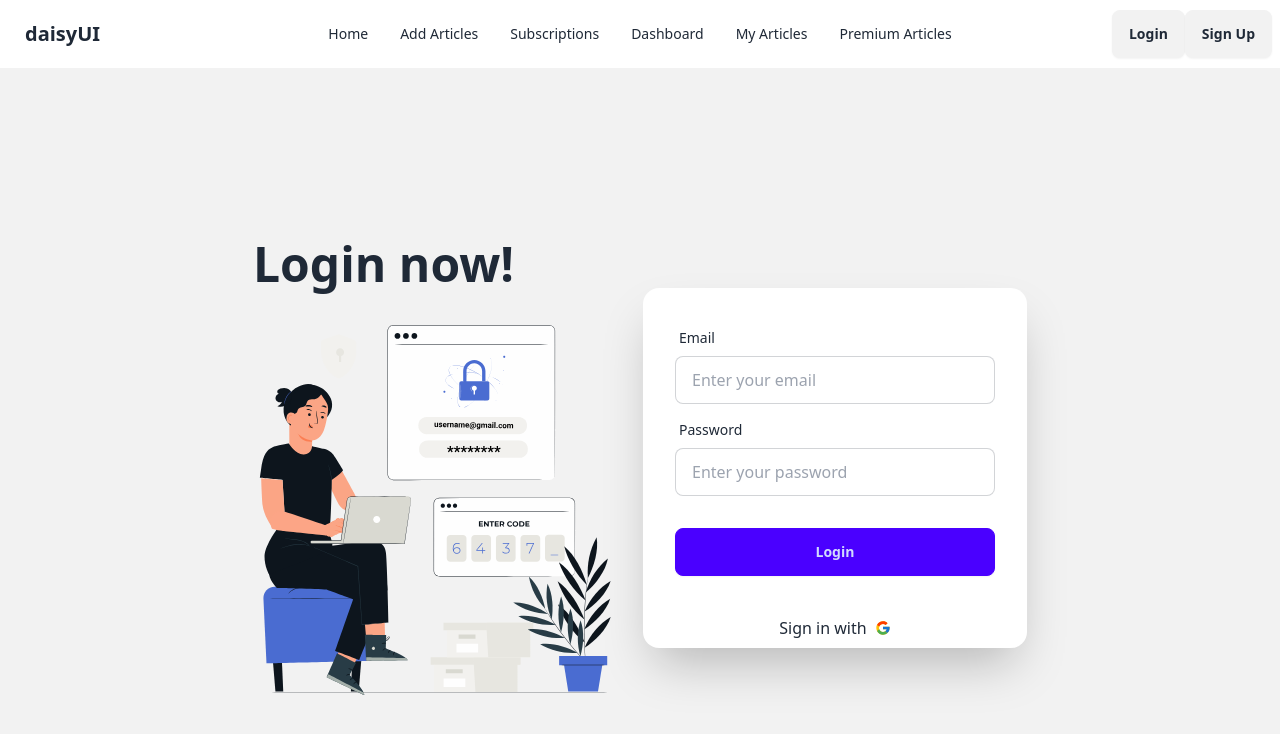
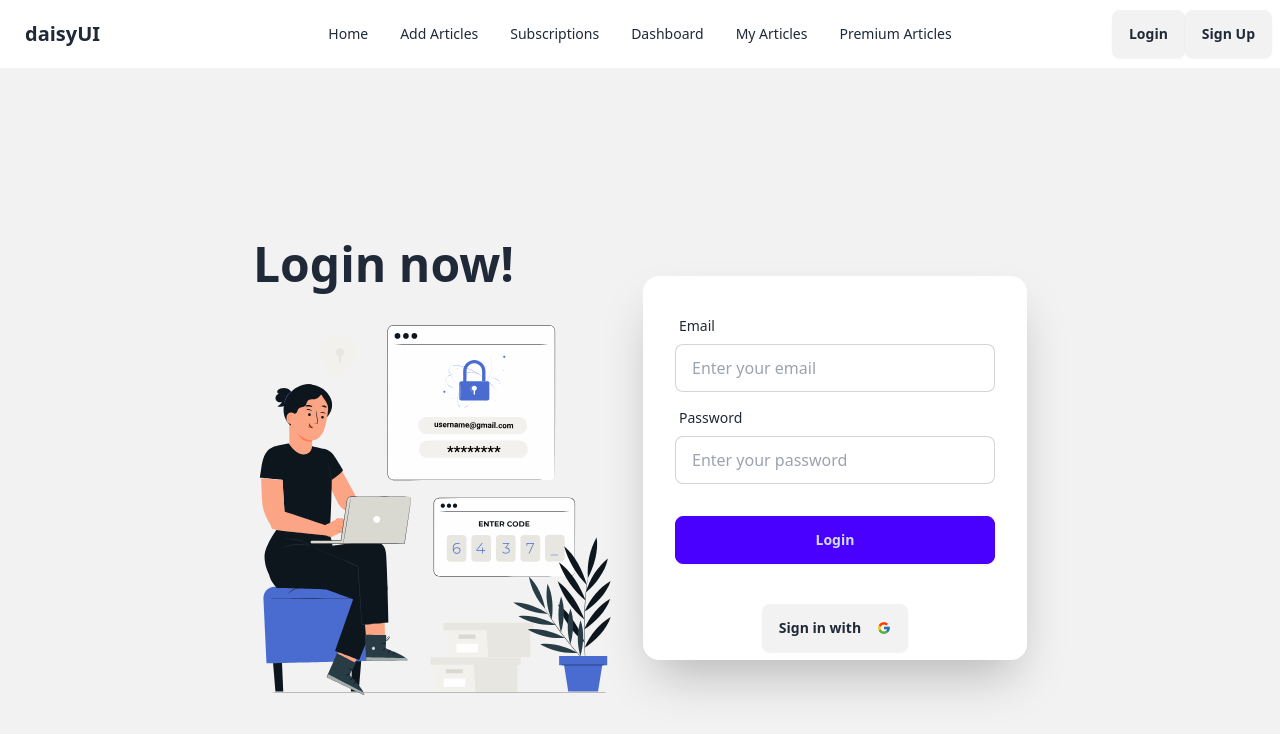
Before and after one commit to Tanvir6184/Daily-BD-, a React (Vite) app: page /login in a window 1280 px wide. Shown: the top 734 px of the page. Built offline with nearby package versions, Linux system fonts and the light colour scheme; no server answers.

Commit message:
google sign in added to the page

```diff
--- /dev/null
+++ b/src/Components/SocialLogin.jsx
@@ -0,0 +1,34 @@
+import React, { useContext } from "react";
+import AuthContext from "../Context/Auth Context/AuthContext";
+import { FcGoogle } from "react-icons/fc";
+import { useNavigate } from "react-router-dom";
+import toast from "react-hot-toast";
+
+const SocialLogin = () => {
+  const { googleSignIn } = useContext(AuthContext);
+  const navigate = useNavigate();
+
+  const handleGoogleSignIn = () => {
+    googleSignIn()
+      .then((result) => {
+        console.log(result.user);
+        toast.success("Google Sign In Successful");
+        navigate("/");
+      })
+      .catch((error) => {
+        console.log(error.message);
+      });
+  };
+
+  return (
+    <div>
+      <p className="mx-auto flex justify-center items-center p-2">
+        <button onClick={handleGoogleSignIn} className="btn">
+          Sign in with <FcGoogle className="ml-2"></FcGoogle>
+        </button>
+      </p>
+    </div>
+  );
+};
+
+export default SocialLogin;
--- a/src/Context/Auth Context/AuthProvider.jsx
+++ b/src/Context/Auth Context/AuthProvider.jsx
@@ -5,7 +5,6 @@ import {
   onAuthStateChanged,
   signInWithEmailAndPassword,
   signOut,
-  updateProfile as firebaseUpdateProfile,
   signInWithPopup,
   GoogleAuthProvider,
   updateProfile,
@@ -13,9 +12,10 @@ import {
 import auth from "../../Firebase/firebase.config";
 
 const AuthProvider = ({ children }) => {
-  const provider = new GoogleAuthProvider();
   const [user, setUser] = useState(null);
   const [loading, setLoading] = useState(true);
+
+  const provider = new GoogleAuthProvider();
 
   const createUser = (email, password) => {
     setLoading(true);
@@ -25,6 +25,11 @@ const AuthProvider = ({ children }) => {
   const login = (email, password) => {
     setLoading(true);
     return signInWithEmailAndPassword(auth, email, password);
+  };
+
+  const googleSignIn = () => {
+    setLoading(true);
+    return signInWithPopup(auth, provider);
   };
 
   const logout = () => {
@@ -58,6 +63,7 @@ const AuthProvider = ({ children }) => {
     login,
     logout,
     ProfileUpdate,
+    googleSignIn,
   };
 
   return (
--- a/src/Pages/Login/Login.jsx
+++ b/src/Pages/Login/Login.jsx
@@ -6,9 +6,10 @@ import loginAnimation from "../../assets/login.json";
 import AuthContext from "../../Context/Auth Context/AuthContext";
 import { useForm } from "react-hook-form";
 import Swal from "sweetalert2";
+import SocialLogin from "../../Components/SocialLogin";
 
 const Login = () => {
-  const { login } = useContext(AuthContext);
+  const { login, googleSignIn } = useContext(AuthContext);
   const location = useLocation();
   const navigate = useNavigate();
 
@@ -93,9 +94,7 @@ const Login = () => {
           </form>
           <button>
             <Link>
-              <p className="mx-auto flex justify-center items-center p-2">
-                Sign in with <FcGoogle className="ml-2"></FcGoogle>
-              </p>
+              <SocialLogin></SocialLogin>
             </Link>
           </button>
         </div>
--- a/src/Pages/Register/Register.jsx
+++ b/src/Pages/Register/Register.jsx
@@ -5,6 +5,7 @@ import { useContext } from "react";
 import AuthContext from "../../Context/Auth Context/AuthContext";
 import { Helmet } from "react-helmet-async";
 import { Toaster } from "react-hot-toast";
+import { Link } from "react-router-dom";
 const Register = () => {
   const { createUser, ProfileUpdate } = useContext(AuthContext);
 
@@ -142,6 +143,12 @@ const Register = () => {
               </button>
             </div>
           </form>
+          <p className="text-center pt-2 ">
+            Have an account?{" "}
+            <span className="text-green-400 font-bold">
+              <Link to="/login">login</Link>
+            </span>
+          </p>
         </div>
 
         {/* Lottie Animation Section */}
```
